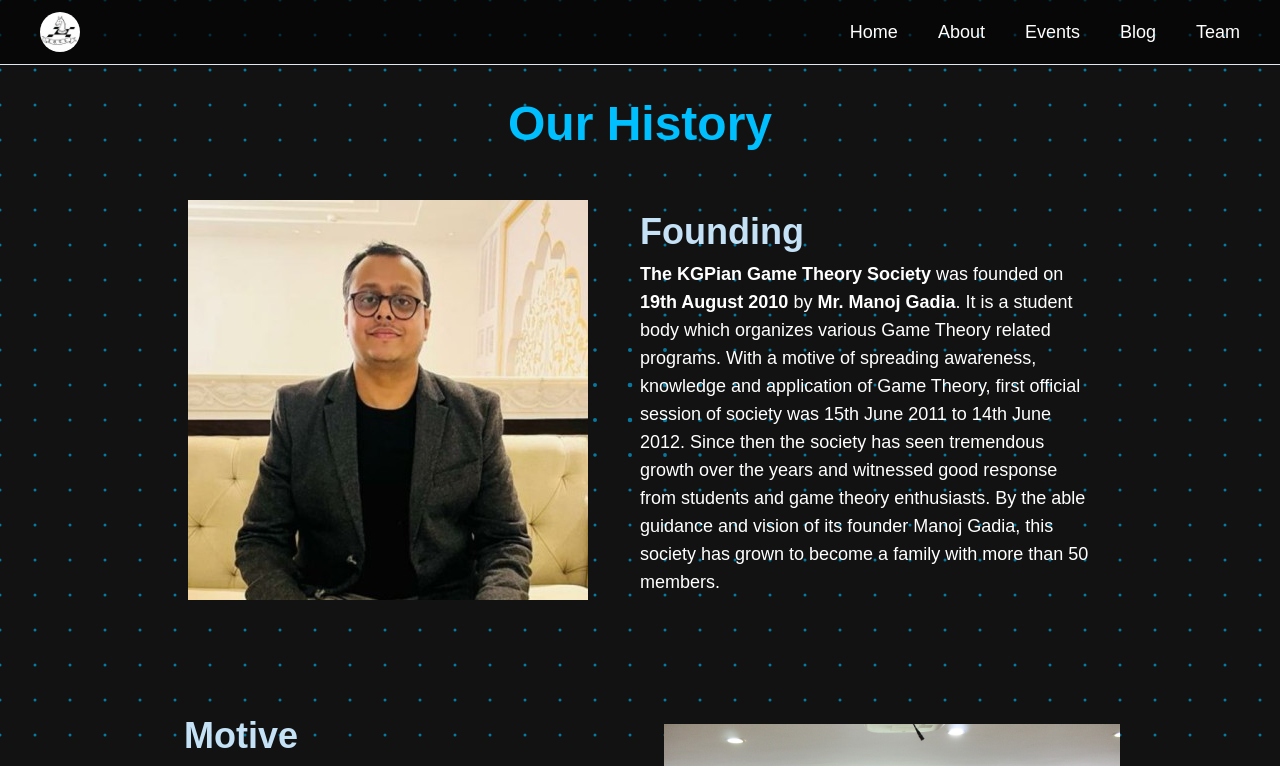
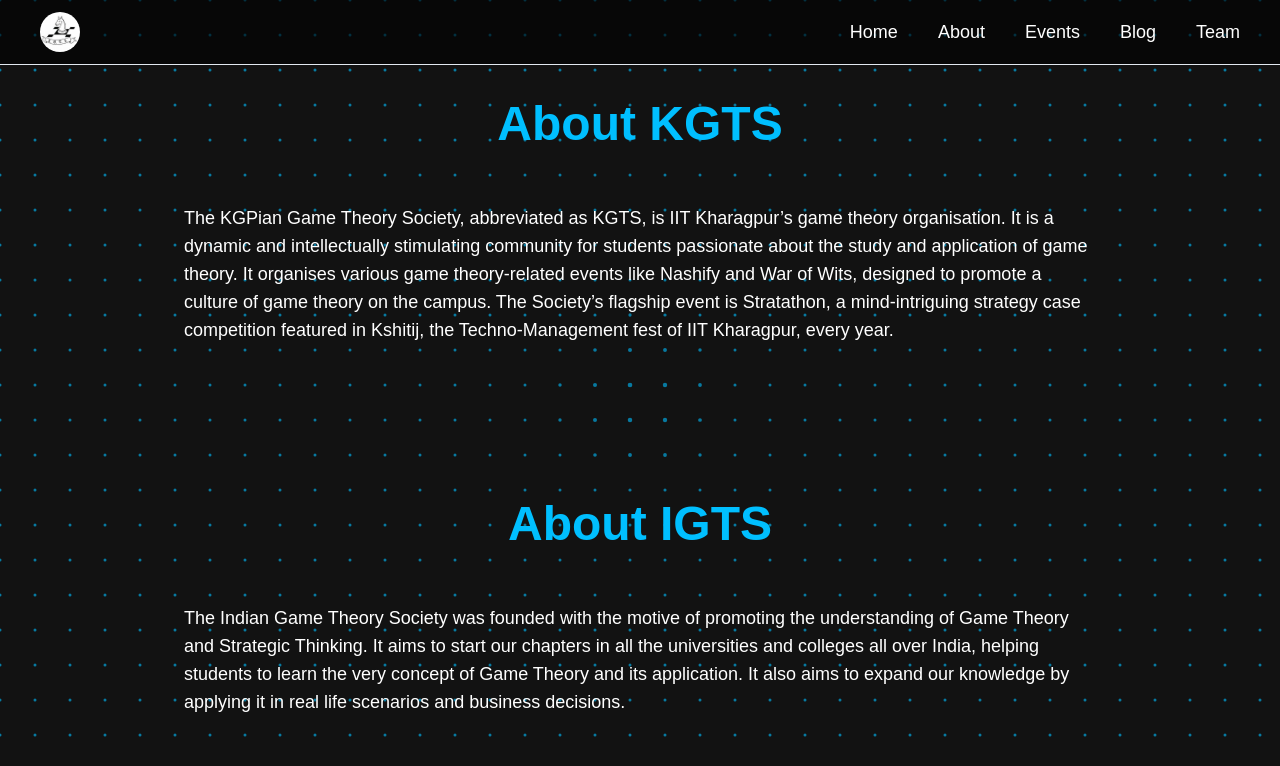
Before and after one commit to kgts-iitkgp/site-frontend, a Next.js app: page /about in a window 1280 px wide. Shown: the top 766 px of the page. Built offline with nearby package versions, Linux system fonts and the light colour scheme; a web font is replaced by a local one.

Commit message:
added about kgts, about igts sections

```diff
--- a/src/app/about/page.tsx
+++ b/src/app/about/page.tsx
@@ -34,6 +34,30 @@
       </div> */}
       <div className="w-full flex flex-col items-center">
         <div className="flex flex-col justify-center items-center lg:w-4/5">
+          <div className="text-center mt-20">
+            <h1 className="text-3xl sm:text-5xl mt-5 text-center font-bold text-primary">
+              About KGTS
+            </h1>
+          </div>
+          <div className="w-full md:w-4/5 h-auto px-8 py-4 sm:p-8 flex flex-col sm:flex-row justify-center items-center">
+            <div className="w-full sm:w-[45%] h-auto text-base md:text-lg text-left text-white my-6 mx-6">
+              <p>
+                The KGPian Game Theory Society, abbreviated as KGTS, is IIT Kharagpur’s game theory organisation. It is a dynamic and intellectually stimulating community for students passionate about the study and application of game theory. It organises various game theory-related events like Nashify and War of Wits, designed to promote a culture of game theory on the campus. The Society’s flagship event is Stratathon, a mind-intriguing strategy case competition featured in Kshitij, the Techno-Management fest of IIT Kharagpur, every year.
+              </p>
+            </div>
+          </div>
+          <div className="text-center mt-20">
+            <h1 className="text-3xl sm:text-5xl mt-5 text-center font-bold text-primary">
+              About IGTS
+            </h1>
+          </div>
+          <div className="w-full md:w-4/5 h-auto px-8 py-4 sm:p-8 flex flex-col sm:flex-row justify-center items-center">
+            <div className="w-full sm:w-[45%] h-auto text-base md:text-lg text-left text-white my-6 mx-6">
+              <p>
+                The Indian Game Theory Society was founded with the motive of promoting the understanding of Game Theory and Strategic Thinking. It aims to start our chapters in all the universities and colleges all over India, helping students to learn the very concept of Game Theory and its application. It also aims to expand our knowledge by applying it in real life scenarios and business decisions.
+              </p>
+            </div>
+          </div>
           <div className="text-center mt-20">
             <h1 className="text-3xl sm:text-5xl mt-5 text-center font-bold text-primary">
               Our History
```
